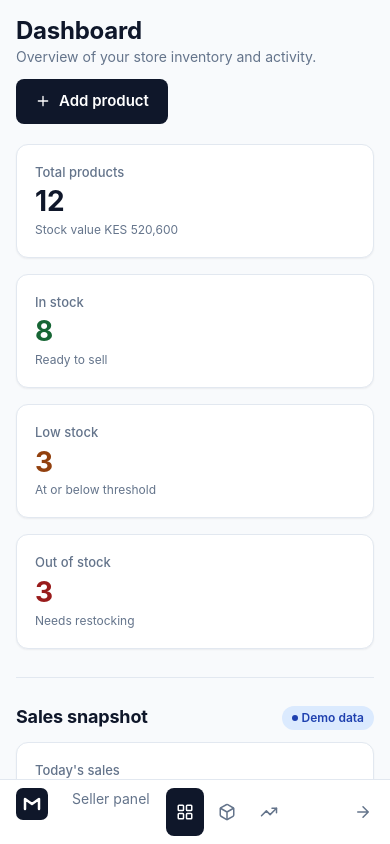
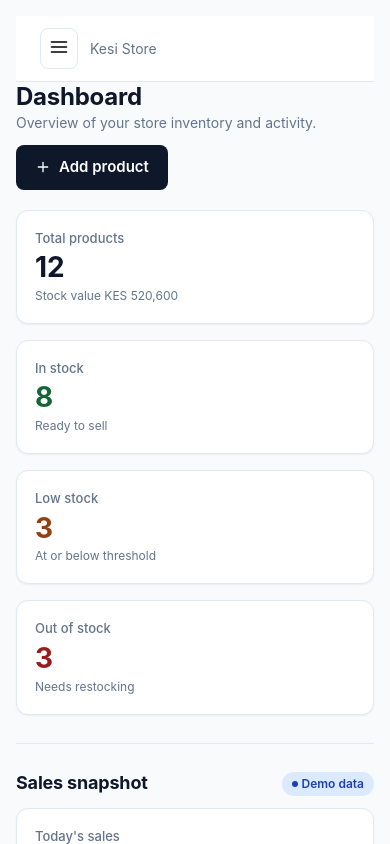
Before and after one commit to softwarewebdevelopers1-byte/Marion_Store, a React (Vite) app in the folder frontend/: page /admin in a window 390 px wide. Shown: the top 844 px of the page. Built offline with nearby package versions, Linux system fonts and the light colour scheme.

Commit message:
fixed admin sidebar

```diff
--- a/frontend/src/components/Layout.tsx
+++ b/frontend/src/components/Layout.tsx
@@ -19,6 +19,13 @@ export default function Layout() {
     document.addEventListener("keydown", onKey);
     return () => document.removeEventListener("keydown", onKey);
   }, []);
+
+  useEffect(() => {
+    document.body.style.overflow = menuOpen ? "hidden" : "";
+    return () => {
+      document.body.style.overflow = "";
+    };
+  }, [menuOpen]);
 
   return (
     <>
@@ -57,10 +64,12 @@ export default function Layout() {
           </Link>
 
           <button
+            type="button"
             className="btn-icon show-mobile"
             onClick={() => setMenuOpen(true)}
             aria-label="Open menu"
             aria-expanded={menuOpen}
+            aria-controls="mobile-menu"
           >
             <Icons.Menu size={20} />
           </button>
@@ -69,11 +78,20 @@ export default function Layout() {
 
       {menuOpen && (
         <>
-          <div className="drawer-backdrop" onClick={() => setMenuOpen(false)} />
-          <aside className="drawer" role="dialog" aria-label="Menu">
+          <div
+            className="drawer-backdrop"
+            onClick={() => setMenuOpen(false)}
+          />
+          <aside
+            className="drawer"
+            id="mobile-menu"
+            role="dialog"
+            aria-label="Menu"
+          >
             <div className="row between" style={{ marginBottom: 16 }}>
               <strong>Menu</strong>
               <button
+                type="button"
                 className="btn-icon"
                 onClick={() => setMenuOpen(false)}
                 aria-label="Close menu"
@@ -85,6 +103,7 @@ export default function Layout() {
               <NavLink
                 to="/"
                 end
+                onClick={() => setMenuOpen(false)}
                 className="admin-side__link"
                 style={{ color: "var(--text)" }}
               >
@@ -92,6 +111,7 @@ export default function Layout() {
               </NavLink>
               <NavLink
                 to="/products"
+                onClick={() => setMenuOpen(false)}
                 className="admin-side__link"
                 style={{ color: "var(--text)" }}
               >
@@ -99,6 +119,7 @@ export default function Layout() {
               </NavLink>
               <NavLink
                 to="/admin"
+                onClick={() => setMenuOpen(false)}
                 className="admin-side__link"
                 style={{ color: "var(--text)" }}
               >
--- a/frontend/src/components/admin/AdminLayout.tsx
+++ b/frontend/src/components/admin/AdminLayout.tsx
@@ -1,6 +1,7 @@
-import { NavLink, Outlet, Link } from "react-router-dom";
+import { useEffect, useState } from "react";
+import { Link, NavLink, Outlet } from "react-router-dom";
+import { storeConfig } from "../../config/store";
 import { Icons } from "../ui";
-import { storeConfig } from "../../config/store";
 
 const nav = [
   {
@@ -24,9 +25,40 @@ const nav = [
 ];
 
 export default function AdminLayout() {
+  const [sidebarOpen, setSidebarOpen] = useState(() => {
+    if (typeof window === "undefined") return true;
+    if (window.matchMedia("(min-width: 861px)").matches) return true;
+    return localStorage.getItem("admin.sidebarOpen") === "true";
+  });
+
+  useEffect(() => {
+    const onResize = () => {
+      if (window.matchMedia("(min-width: 861px)").matches) {
+        setSidebarOpen(true);
+      } else {
+        const saved = localStorage.getItem("admin.sidebarOpen");
+        if (saved !== null) {
+          setSidebarOpen(saved === "true");
+        } else {
+          setSidebarOpen(false);
+        }
+      }
+    };
+    window.addEventListener("resize", onResize);
+    return () => window.removeEventListener("resize", onResize);
+  }, []);
+
+  const toggle = () => {
+    const next = !sidebarOpen;
+    setSidebarOpen(next);
+    localStorage.setItem("admin.sidebarOpen", String(next));
+  };
+
   return (
-    <div className="admin-shell">
-      <aside className="admin-side">
+    <div
+      className={`admin-shell ${sidebarOpen ? "is-open" : "is-collapsed"}`}
+    >
+      <aside className="admin-side" id="admin-sidebar">
         <Link to="/" className="brand" style={{ padding: "0 8px 16px" }}>
           <img src={storeConfig.logo} alt="" width={28} height={28} />
           <span className="hide-mobile">{storeConfig.name}</span>
@@ -39,21 +71,40 @@ export default function AdminLayout() {
             key={n.to}
             to={n.to}
             end={n.end}
+            onClick={() => {
+              if (window.matchMedia("(max-width: 860px)").matches) {
+                setSidebarOpen(false);
+              }
+            }}
             className={({ isActive }) =>
               `admin-side__link ${isActive ? "active" : ""}`
             }
+            title={n.label}
           >
             {n.icon}
             <span>{n.label}</span>
           </NavLink>
         ))}
         <div style={{ flex: 1 }} />
-        <Link to="/" className="admin-side__link">
+        <Link to="/" className="admin-side__link" title="View storefront">
           <Icons.Arrow size={18} />
           <span>View storefront</span>
         </Link>
       </aside>
       <main className="admin-main">
+        <div className="admin-topbar">
+          <button
+            type="button"
+            className="btn-icon"
+            onClick={toggle}
+            aria-label="Toggle sidebar"
+            aria-expanded={sidebarOpen}
+            aria-controls="admin-sidebar"
+          >
+            {sidebarOpen ? <Icons.X size={20} /> : <Icons.Menu size={20} />}
+          </button>
+          <span className="small muted">{storeConfig.name}</span>
+        </div>
         <Outlet />
       </main>
     </div>
--- a/frontend/src/styles/global.css
+++ b/frontend/src/styles/global.css
@@ -557,13 +557,25 @@ p {
   bottom: 0;
   left: 0;
   right: 0;
+  top: auto;
+  height: auto;
+  max-height: 85vh;
   z-index: 101;
   background: var(--surface);
   border-radius: 20px 20px 0 0;
   padding: 20px;
-  max-height: 85vh;
   overflow-y: auto;
   animation: slideUp 0.2s ease;
+}
+@keyframes slideUp {
+  from {
+    transform: translateY(20px);
+    opacity: 0;
+  }
+  to {
+    transform: none;
+    opacity: 1;
+  }
 }
 @media (min-width: 721px) {
   .drawer {
@@ -590,16 +602,6 @@ p {
     opacity: 0;
   }
   to {
-    opacity: 1;
-  }
-}
-@keyframes slideUp {
-  from {
-    transform: translateY(20px);
-    opacity: 0;
-  }
-  to {
-    transform: none;
     opacity: 1;
   }
 }
@@ -884,8 +886,23 @@ table.data tr:hover td {
 /* ---------- Admin layout ---------- */
 .admin-shell {
   display: grid;
-  grid-template-columns: 240px 1fr;
+  grid-template-columns: var(--admin-side-w, 240px) 1fr;
   min-height: 100vh;
+  transition: grid-template-columns 160ms ease;
+}
+.admin-shell.is-collapsed {
+  --admin-side-w: 64px;
+}
+.admin-topbar {
+  display: flex;
+  align-items: center;
+  gap: 12px;
+  padding: 12px 24px;
+  border-bottom: 1px solid var(--border);
+  position: sticky;
+  top: 0;
+  background: var(--surface);
+  z-index: 65;
 }
 .admin-side {
   background: var(--surface);
@@ -897,6 +914,16 @@ table.data tr:hover td {
   position: sticky;
   top: 0;
   height: 100vh;
+  transition: var(--transition);
+}
+.admin-shell.is-collapsed .admin-side__link span {
+  display: none;
+}
+.admin-shell.is-collapsed .admin-side .brand span {
+  display: none;
+}
+.admin-shell.is-collapsed .admin-side .small.muted {
+  display: none;
 }
 .admin-side__link {
   display: flex;
@@ -928,26 +955,33 @@ table.data tr:hover td {
   }
   .admin-side {
     position: fixed;
+    top: 0;
     bottom: 0;
     left: 0;
-    right: 0;
-    top: auto;
-    height: auto;
-    flex-direction: row;
-    justify-content: space-around;
-    padding: 8px;
-    border-right: none;
-    border-top: 1px solid var(--border);
-    z-index: 40;
+    width: 260px;
+    transform: translateX(-100%);
+    transition: transform 200ms ease;
+    z-index: 60;
+    border-right: 1px solid var(--border);
+    height: 100vh;
+    flex-direction: column;
+    justify-content: flex-start;
+    padding: 20px 12px;
+    border-top: none;
   }
-  .admin-side__link span {
-    display: none;
+  .admin-shell.is-open .admin-side {
+    transform: translateX(0);
   }
-  .admin-side__link {
-    padding: 10px;
+  .admin-shell.is-open::after {
+    content: "";
+    position: fixed;
+    inset: 0;
+    background: rgba(15, 23, 42, 0.5);
+    z-index: 55;
+    animation: fade 0.15s ease;
   }
   .admin-main {
-    padding: 16px 16px 88px;
+    padding: 16px 16px 24px;
   }
 }
 
```
